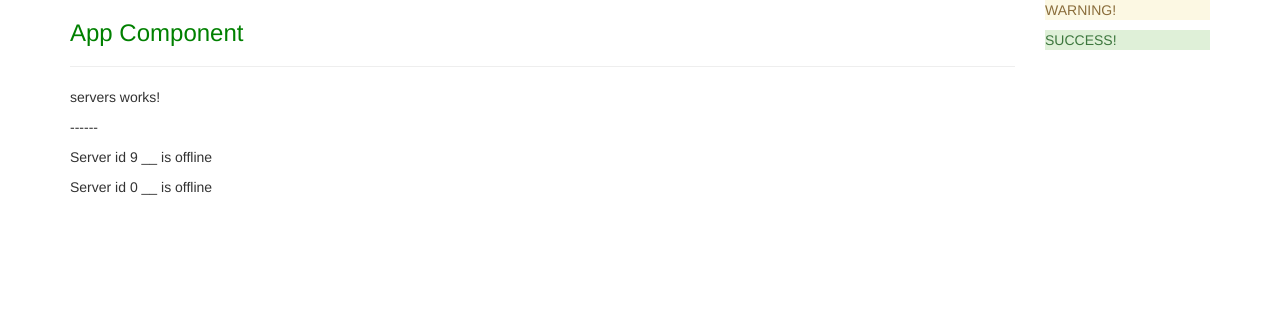
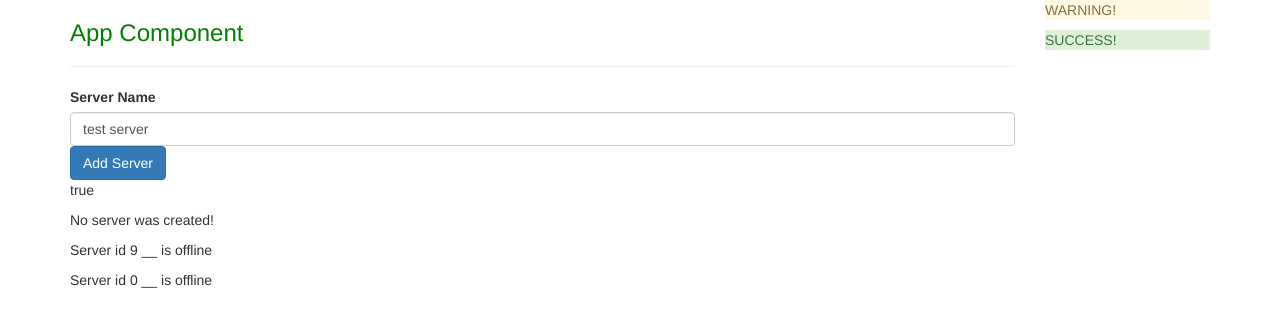
Before and after one commit to digi3e/Angular2, an Angular app: page / in a window 1280 px wide. Shown: the top 326 px of the page. Built offline with nearby package versions, Linux system fonts and the light colour scheme.

Commit message:
2 way data binding and other attributes

```diff
--- a/src/app/app.module.ts
+++ b/src/app/app.module.ts
@@ -1,5 +1,6 @@
 import { BrowserModule } from '@angular/platform-browser';
 import { NgModule } from '@angular/core';
+import { FormsModule } from "@angular/forms";
 
 import { AppComponent } from './app.component';
 import { ServerComponent } from './server/server.component';
@@ -14,7 +15,8 @@ import { WaltComponent } from './walt/walt.component';
       WaltComponent
   ],
   imports: [
-      BrowserModule
+      BrowserModule,
+      FormsModule
   ],
   providers: [],
   bootstrap: [AppComponent]
--- a/src/app/servers/servers.component.html
+++ b/src/app/servers/servers.component.html
@@ -1,4 +1,12 @@
-<p>servers works!</p>
-<p>------</p>
+<label>Server Name</label>
+<!--<input type="text" class="form-control" (input)="onUpdateServerName($event)">-->
+<input type="text"
+       class="form-control"
+        [(ngModel)]="serverName"
+>
+<!--<p>{{ serverName }}</p>-->
+<button [disabled]="!allowNewServer" class="btn btn-primary" (click)="onCreateServer()">Add Server</button>
+<p [innerText]="allowNewServer"></p>
+<p>{{ serverCreationStatus }}</p>
 <app-server></app-server>
 <app-server></app-server>
--- a/src/app/servers/servers.component.ts
+++ b/src/app/servers/servers.component.ts
@@ -7,9 +7,24 @@ import { Component, OnInit } from '@angular/core';
 })
 export class ServersComponent implements OnInit {
 
-  constructor() { }
+  allowNewServer = false;
+  serverCreationStatus = 'No server was created!'
+  serverName = 'test server'
+
+  constructor() {
+    setTimeout(() => {
+      this.allowNewServer = true;
+    },2000)
+  }
 
   ngOnInit(): void {
   }
 
+  onCreateServer() {
+    this.serverCreationStatus = 'Server was created! Name is ' + this.serverName
+  }
+
+  onUpdateServerName(event: any) {
+    this.serverName = event.target.value
+  }
 }
```
